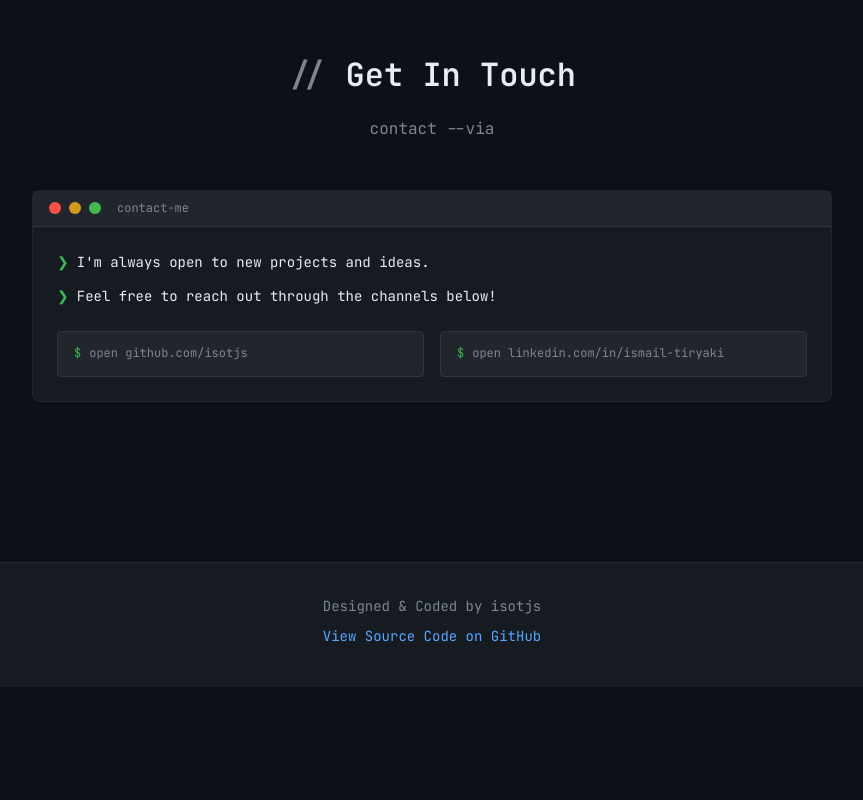
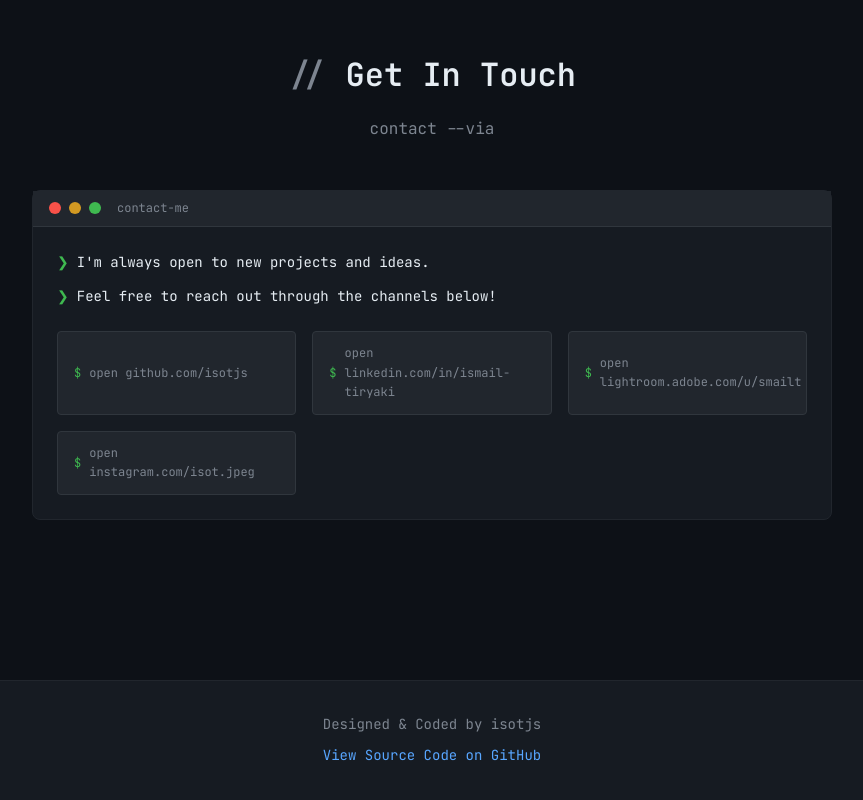
Before and after one commit to isotjs/ismailtiryaki, a plain HTML site: page index.html in a window 1280 px wide. Shown: the part 3350-4150 px from the top of the page, without its empty margins (208-1071 px from the left). Before the commit the page ends 4037 px from the top, so only its background shows below. Drawn offline with Linux system fonts and the light colour scheme.

Commit message:
Update index.html

```diff
--- a/index.html
+++ b/index.html
@@ -181,6 +181,8 @@
                 <div class="contact-links">
                     <a href="https://github.com/isotjs/" class="contact-cmd" target="_blank">open github.com/isotjs</a>
                     <a href="https://www.linkedin.com/in/ismail-tiryaki-161398351/" class="contact-cmd" target="_blank">open linkedin.com/in/ismail-tiryaki</a>
+                    <a href="https://lightroom.adobe.com/u/smailt/" class="contact-cmd" target="_blank">open lightroom.adobe.com/u/smailt</a>
+                    <a href="https://www.instagram.com/isot.jpeg/" class="contact-cmd" target="_blank">open instagram.com/isot.jpeg</a>
                 </div>
             </div>
         </div>
```
